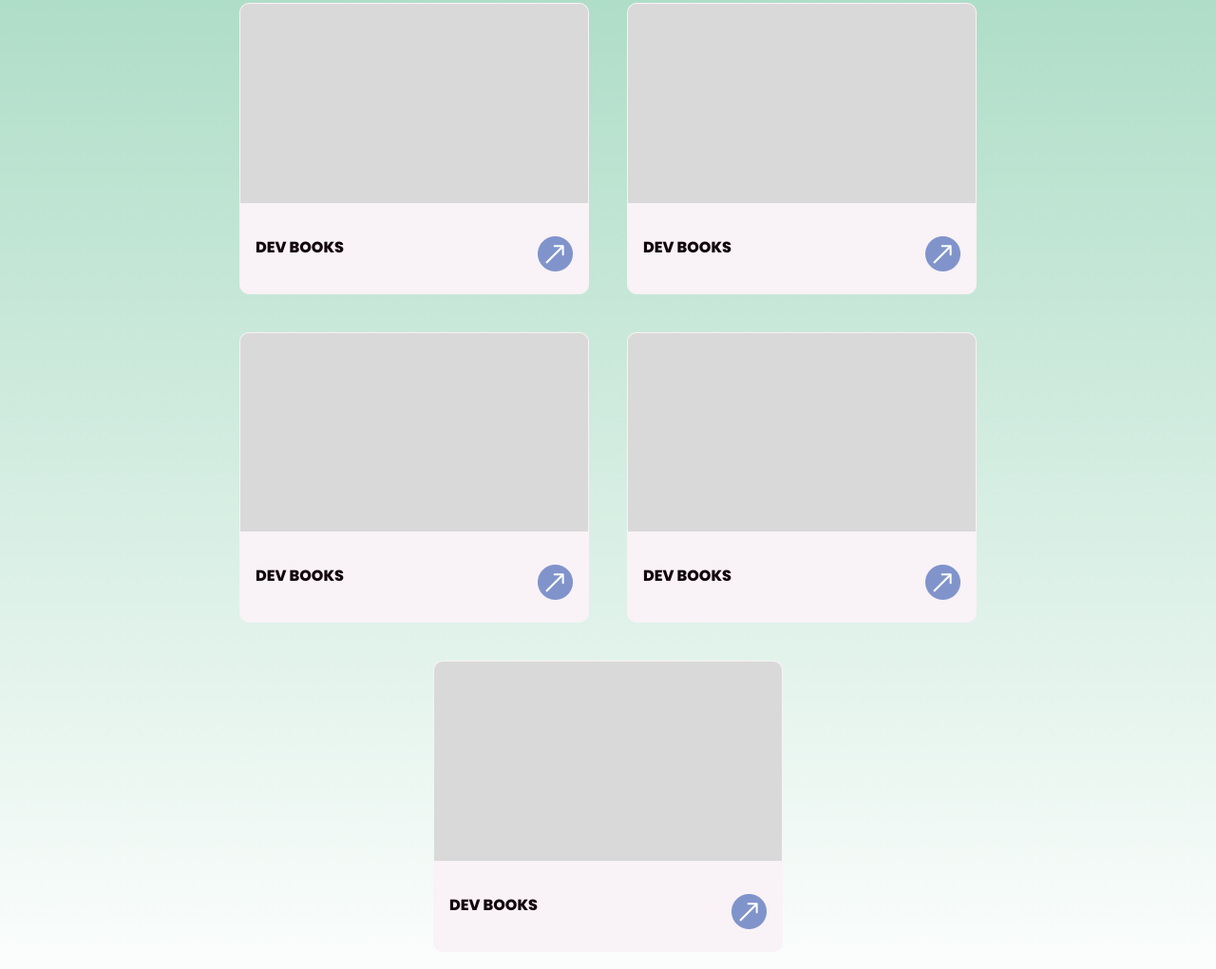
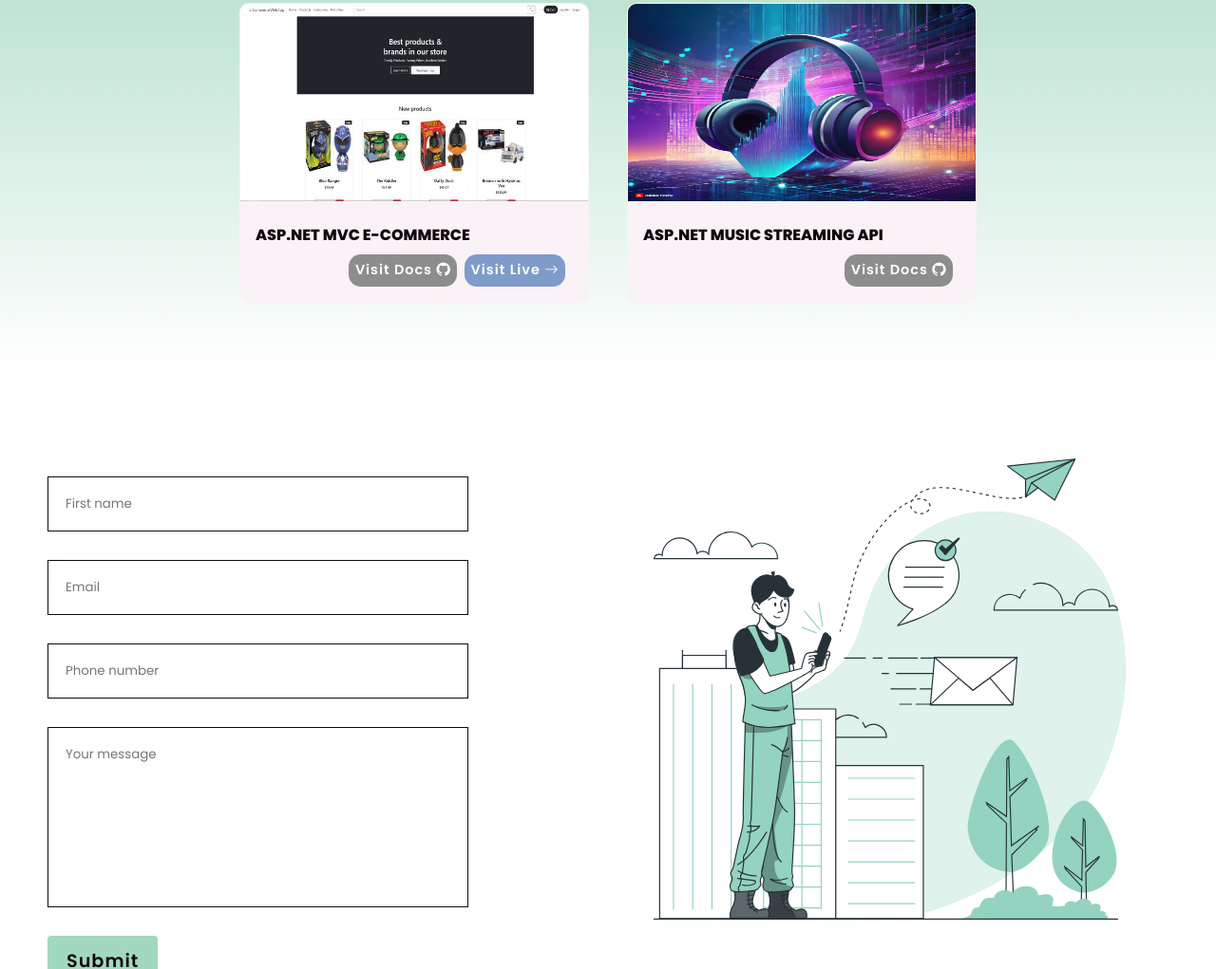
Before and after one commit to ahmads1990/PortfolioWebsite, a plain HTML site: page index.html in a window 1280 px wide. Shown: the part 1779-2800 px from the top of the page at 95% size. Drawn offline with nearby package versions, Linux system fonts and the light colour scheme.

Commit message:
Update project section and change some files

```diff
--- a/index.html
+++ b/index.html
@@ -47,13 +47,13 @@
         <section class="hero" id="hero">
             <div class="hero-child hero-info">
                 <h2>
-                    Hi,I'm<br />
-                    <span class="hero-name">Ahmad Khaled</span><br />
+                    Hi,I'm
+                    <span class="hero-name">Ahmad Khaled</span>
                     <span class="hero-title">Software Developer</span>
                 </h2>
                 <h3>
-                    Welcome to my portfolio of captivating digital experiences. Explore my work and let's create
-                    something extraordinary together.
+                    Video game enthusiast with a love for rally races, living in Giza, Egypt. I enjoy creating products
+                    that make an impact.
                 </h3>
                 <div class="hero-buttons">
                     <button class="hero-button" onclick="redirectToGoogleDrive()">Get CV</button>
@@ -137,62 +137,45 @@
             <div class="content">
                 <div class="project-card">
                     <div class="project-image">
-                        <img src="/Assets/Banners/DefaultProject.png" alt="" />
+                        <img src="/Assets/Projects/ecommerce.jpeg" alt="E-commerce project thumbnail" />
                     </div>
                     <div class="project-info">
-                        <p class="project-category"></p>
-                        <strong class="project-title">
-                            <span>Dev Books</span>
-                            <a href="#" class="more-details"><img src="Assets/Banners/ProjectLink.png" alt="" /></a>
-                        </strong>
+                        <!-- <p class="project-category"></p> -->
+                        <strong class="project-title"> Asp.net MVC E-commerce </strong>
+                        <!-- <div class="project-desc">
+                            <i class="bi bi-caret-right-fill"></i>
+                            <span class="project-desc-text"></span>
+                        </div> -->
+                        <div class="project-links">
+                            <a href="https://github.com/ahmads1990/E-CommerceWebApp" class="hero-button git-link">
+                                Visit Docs <i class="bi bi-github"></i>
+                            </a>
+                            <a
+                                href="https://e-commercewebapp20231231132835.azurewebsites.net/"
+                                class="hero-button live-link"
+                            >
+                                Visit Live <i class="bi bi-arrow-right"></i>
+                            </a>
+                        </div>
                     </div>
                 </div>
+
                 <div class="project-card">
                     <div class="project-image">
-                        <img src="/Assets/Banners/DefaultProject.png" alt="" />
+                        <img src="/Assets/Projects/MusicApi.jpg" alt="E-commerce project thumbnail" />
                     </div>
                     <div class="project-info">
-                        <p class="project-category"></p>
-                        <strong class="project-title">
-                            <span>Dev Books</span>
-                            <a href="#" class="more-details"><img src="Assets/Banners/ProjectLink.png" alt="" /></a>
-                        </strong>
-                    </div>
-                </div>
-                <div class="project-card">
-                    <div class="project-image">
-                        <img src="/Assets/Banners/DefaultProject.png" alt="" />
-                    </div>
-                    <div class="project-info">
-                        <p class="project-category"></p>
-                        <strong class="project-title">
-                            <span>Dev Books</span>
-                            <a href="#" class="more-details"><img src="Assets/Banners/ProjectLink.png" alt="" /></a>
-                        </strong>
-                    </div>
-                </div>
-                <div class="project-card">
-                    <div class="project-image">
-                        <img src="/Assets/Banners/DefaultProject.png" alt="" />
-                    </div>
-                    <div class="project-info">
-                        <p class="project-category"></p>
-                        <strong class="project-title">
-                            <span>Dev Books</span>
-                            <a href="#" class="more-details"><img src="Assets/Banners/ProjectLink.png" alt="" /></a>
-                        </strong>
-                    </div>
-                </div>
-                <div class="project-card">
-                    <div class="project-image">
-                        <img src="/Assets/Banners/DefaultProject.png" alt="" />
-                    </div>
-                    <div class="project-info">
-                        <p class="project-category"></p>
-                        <strong class="project-title">
-                            <span>Dev Books</span>
-                            <a href="#" class="more-details"><img src="Assets/Banners/ProjectLink.png" alt="" /></a>
-                        </strong>
+                        <!-- <p class="project-category"></p> -->
+                        <strong class="project-title"> Asp.net Music Streaming Api </strong>
+                        <!-- <div class="project-desc">
+                            <i class="bi bi-caret-right-fill"></i>
+                            <span class="project-desc-text"></span>
+                        </div> -->
+                        <div class="project-links">
+                            <a href="https://github.com/ahmads1990/MusicApi" class="hero-button git-link">
+                                Visit Docs <i class="bi bi-github"></i>
+                            </a>
+                        </div>
                     </div>
                 </div>
             </div>
--- a/styles.css
+++ b/styles.css
@@ -69,7 +69,7 @@ header {
 }
 
 .nav-logo img {
-    width: 6rem;
+    width: 5rem;
     color: var(--primary-color);
     height: auto;
 }
@@ -175,10 +175,13 @@ nav a:hover {
     font-size: 1.6em;
     font-weight: 500;
     width: 100%;
+    display: flex;
+    flex-direction: column;
+    justify-content: space-evenly;
 }
 .hero h2 span {
     display: inline-block;
-    margin-top: 10px;
+    margin-left: -0.3rem;
     font-size: 2em;
     font-weight: 600;
 }
@@ -190,8 +193,8 @@ nav a:hover {
 }
 .hero h3 {
     color: var(--text-primary-color);
-    font-size: 1em;
-    font-weight: 200;
+    font-size: 1.2em;
+    font-weight: 300;
     letter-spacing: 1px;
     margin-top: 10px;
     margin-bottom: 30px;
@@ -350,6 +353,8 @@ nav a:hover {
 
 .project-image img {
     width: 100%;
+    width: 23em;
+    height: 13em;
 }
 
 .project-info {
@@ -366,12 +371,26 @@ nav a:hover {
     justify-content: space-between;
     text-transform: uppercase;
     font-weight: 800;
-    margin-top: 10px;
-}
-
-.project-title span {
+    /* margin-top: 10px; */
     color: var(--text-black-color);
 }
+.project-links {
+    margin-top: 0.5rem;
+    display: flex;
+    justify-content: end;
+}
+.project-links a {
+    padding: 0.4rem;
+    font-size: 0.9rem;
+    color: var(--text-white-color);
+}
+.project-links .live-link {
+    background-color: var(--accent-color);
+}
+.project-links .git-link {
+    background-color: var(--text-faded-color);
+}
+.project-links .git-link .im
 /* contact section */
 #contact {
     background-color: var(--primary-color);
```
Also changed, not shown: Assets/Banners/A K (1).png (deleted), Assets/Banners/dark_mode.svg (deleted), Assets/Banners/light_mode.svg (deleted), Assets/Projects/MusicApi.jpg (added), Assets/Projects/ecommerce.jpeg (added).
